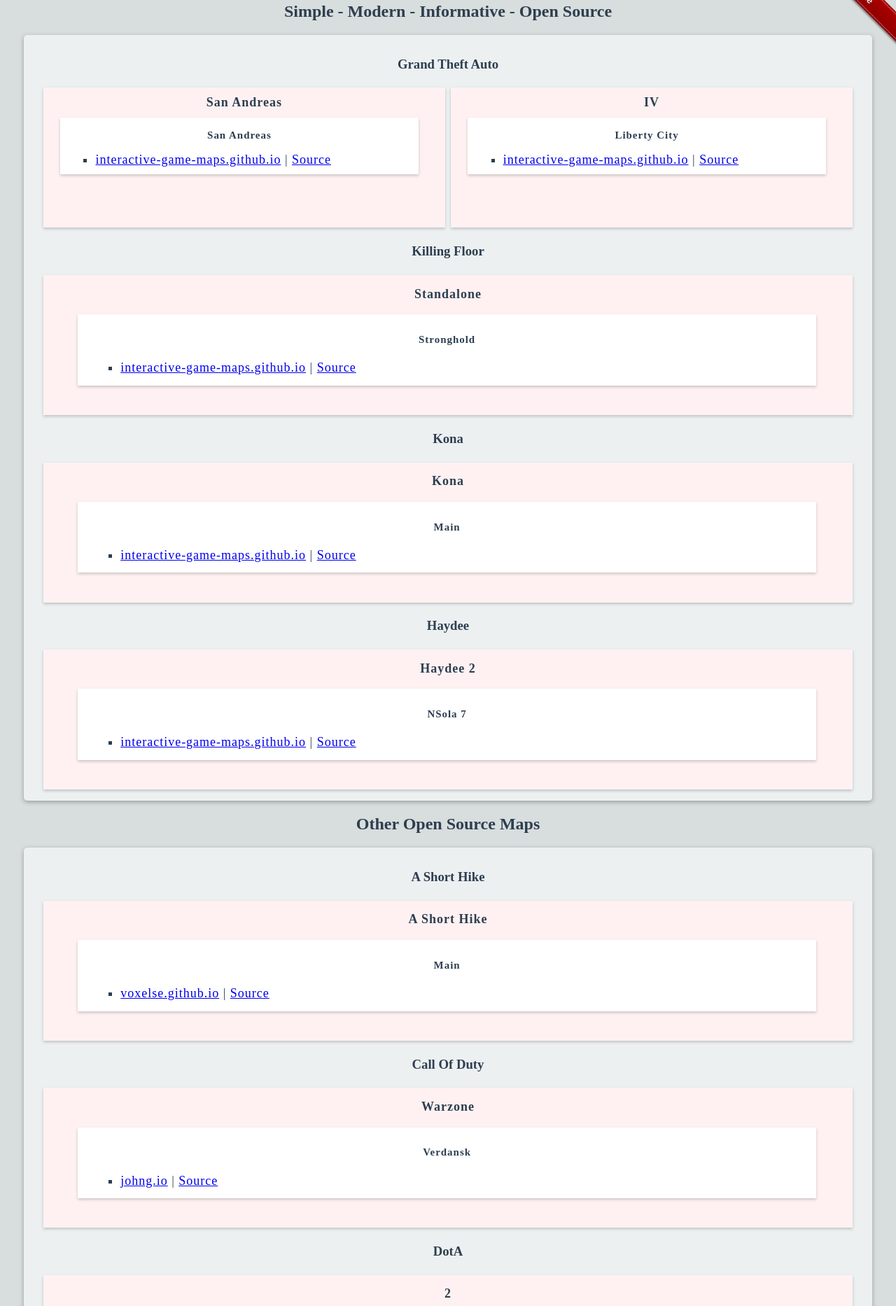
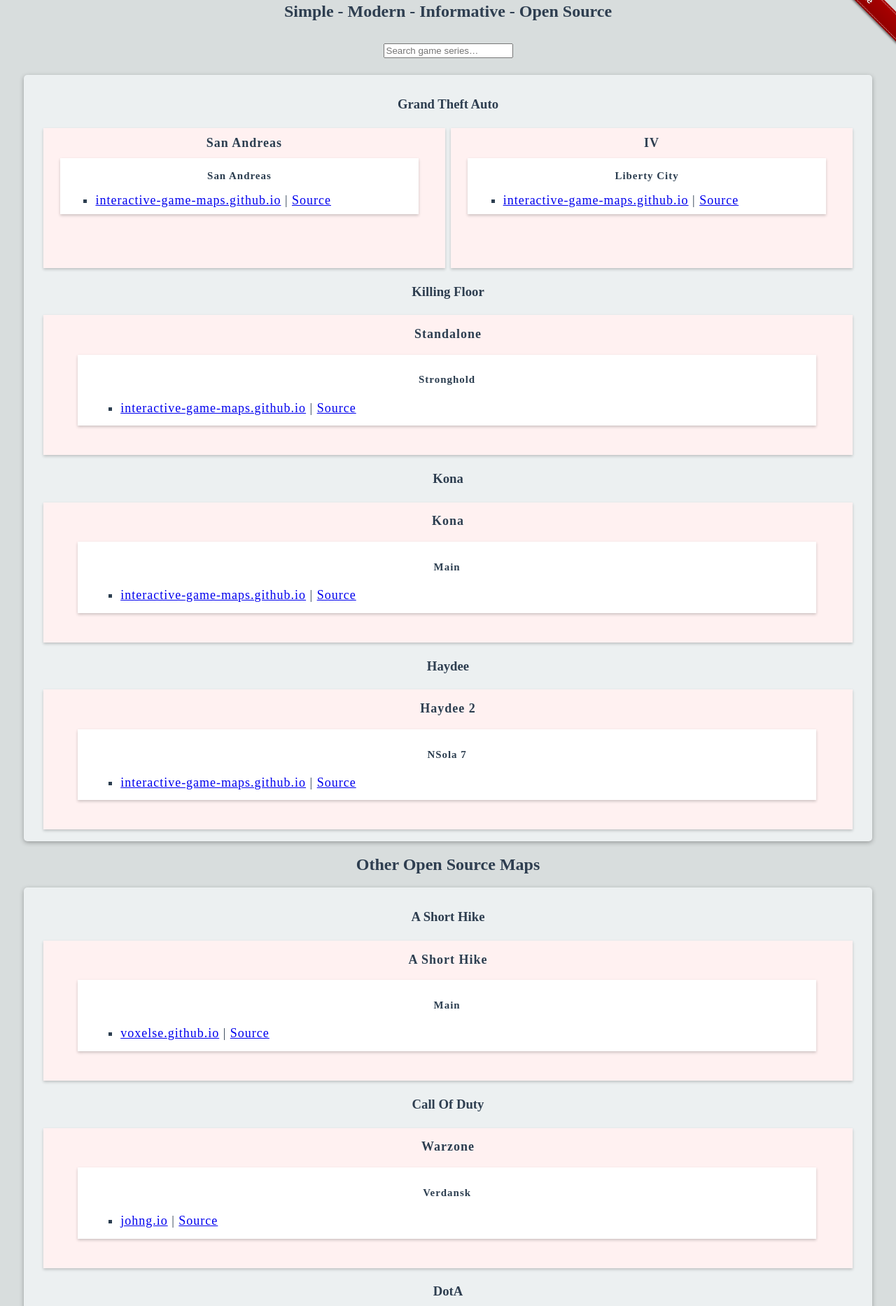
Before and after one commit to interactive-game-maps/interactive-game-maps.github.io, a plain HTML site: page index.html in a window 1280 px wide. Shown: the part 77-1943 px from the top of the page at 70% size. Drawn offline with Linux system fonts and the light colour scheme.

Commit message:
Simple search

```diff
--- a/include_external_maps.js
+++ b/include_external_maps.js
@@ -29,6 +29,7 @@
         if (game_series_entry.series) {
             var series_title = document.createElement('h3');
             series_title.innerText = game_series_entry.series;
+            series_title.className = 'game-series';
 
             var game_list = document.createElement('ul');
             game_list.className = 'SG';
@@ -49,6 +50,7 @@
         } else {
             var series_title = document.createElement('h3');
             series_title.innerText = game_series_entry.name;
+            series_title.className = 'game-series';
 
             var game_list = document.createElement('ul');
             game_list.className = 'SG';
@@ -199,3 +201,26 @@
         return
     });
 }
+
+var input = document.createElement('input');
+input.setAttribute('type', 'text');
+input.setAttribute('placeholder', 'Search game series…');
+input.onkeyup = () => {
+    var filter = input.value.toUpperCase();
+
+    var series = document.getElementsByClassName('game-series');
+    for (let index = 0; index < series.length; index++) {
+        const element = series[index];
+        if (element.innerHTML.toUpperCase().indexOf(filter) > -1) {
+            element.style.display = '';
+            element.nextElementSibling.style.display = '';
+        } else {
+            element.style.display = 'none';
+            element.nextElementSibling.style.display = 'none';
+        }
+
+    }
+};
+var div = document.getElementById('top');
+div.setAttribute('style', 'display: flex;justify-content: center;padding: 1% 2% 2% 2%;');
+div.appendChild(input);
--- a/index.html
+++ b/index.html
@@ -19,8 +19,10 @@
     <h1>Interactive Game Maps</h1>
     <h2>Simple - Modern - Informative - Open Source</h2>
 
+    <div id="top"></div>
+
     <div class="X">
-        <h3>Grand Theft Auto</h3>
+        <h3 class="game-series">Grand Theft Auto</h3>
         <ul class="SG">
             <li class="sgLi">
                 <div class="box">
@@ -55,7 +57,7 @@
                 </div>
             </li>
         </ul>
-        <h3>Killing Floor</h3>
+        <h3 class="game-series">Killing Floor</h3>
         <ul class="SG">
             <li class="sgLi">
                 <div class="box">
@@ -74,7 +76,7 @@
                 </div>
             </li>
         </ul>
-        <h3>Kona</h3>
+        <h3 class="game-series">Kona</h3>
         <ul class="SG">
             <li class="sgLi">
                 <div class="box">
@@ -92,7 +94,7 @@
                 </div>
             </li>
         </ul>
-        <h3>Haydee</h3>
+        <h3 class="game-series">Haydee</h3>
         <ul class="SG">
             <li class="sgLi">
                 <div class="box">
```
